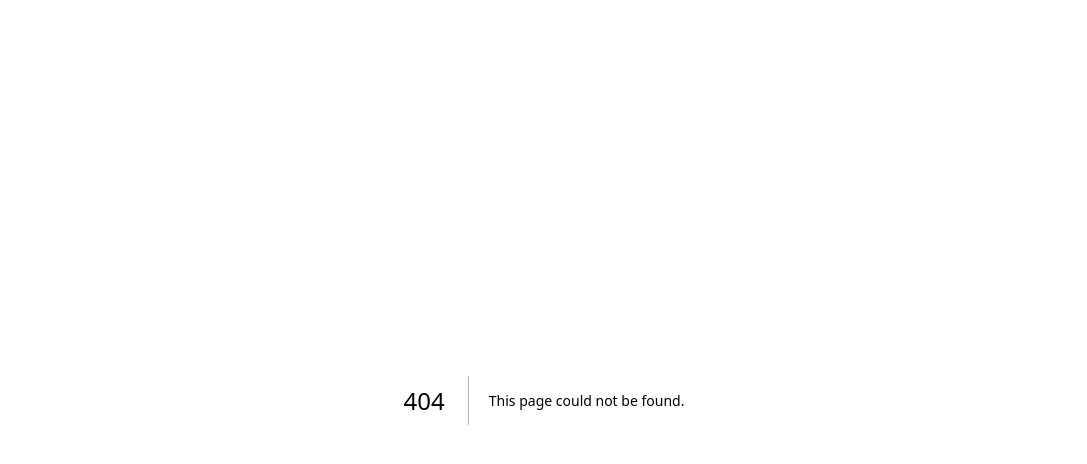
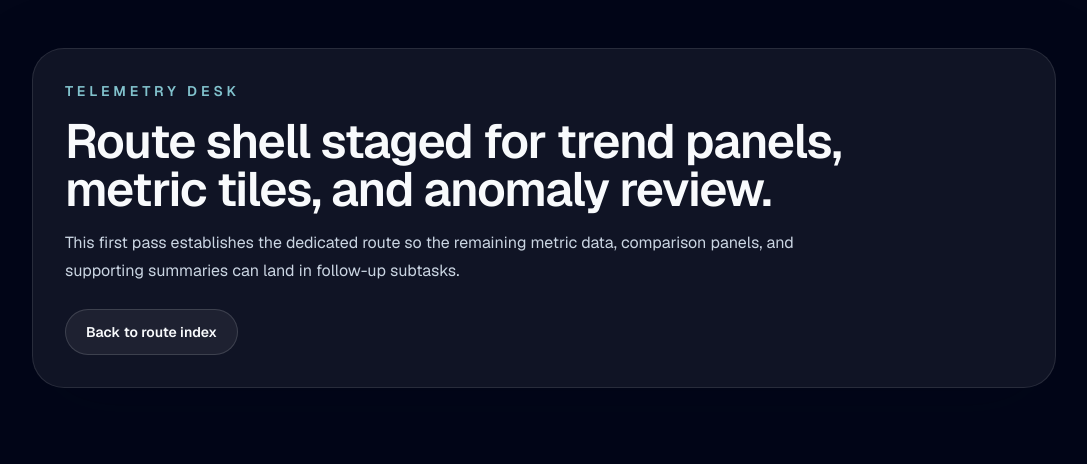
Before and after one commit to iamasx/api-test, a Next.js app: page /telemetry-desk in a window 1280 px wide. Before the commit this address had no page. Shown: the top 464 px of the page, without its empty margins (96-1183 px from the left). Built offline with nearby package versions, Linux system fonts and the light colour scheme.

Commit message:
feat: scaffold telemetry desk route

```diff
--- /dev/null
+++ b/src/app/telemetry-desk/page.tsx
@@ -0,0 +1,37 @@
+import type { Metadata } from "next";
+import Link from "next/link";
+
+export const metadata: Metadata = {
+  title: "Telemetry Desk",
+  description:
+    "Scaffolded route shell for a telemetry review desk with trend and anomaly panels to follow.",
+};
+
+export default function TelemetryDeskPage() {
+  return (
+    <main className="min-h-screen bg-slate-950 px-6 py-12 text-slate-50 sm:px-10 lg:px-14">
+      <div className="mx-auto flex max-w-5xl flex-col gap-8">
+        <header className="rounded-[2rem] border border-white/10 bg-white/6 p-8 shadow-[0_24px_80px_rgba(2,6,23,0.3)]">
+          <p className="text-sm font-semibold uppercase tracking-[0.28em] text-cyan-200/78">
+            Telemetry Desk
+          </p>
+          <h1 className="mt-4 text-4xl font-semibold tracking-tight text-balance sm:text-5xl">
+            Route shell staged for trend panels, metric tiles, and anomaly review.
+          </h1>
+          <p className="mt-4 max-w-3xl text-base leading-7 text-slate-300">
+            This first pass establishes the dedicated route so the remaining metric data,
+            comparison panels, and supporting summaries can land in follow-up subtasks.
+          </p>
+          <div className="mt-6">
+            <Link
+              href="/"
+              className="inline-flex items-center justify-center rounded-full border border-white/14 bg-white/6 px-5 py-3 text-sm font-semibold text-slate-100 transition hover:border-cyan-300/50 hover:bg-white/10"
+            >
+              Back to route index
+            </Link>
+          </div>
+        </header>
+      </div>
+    </main>
+  );
+}
```
